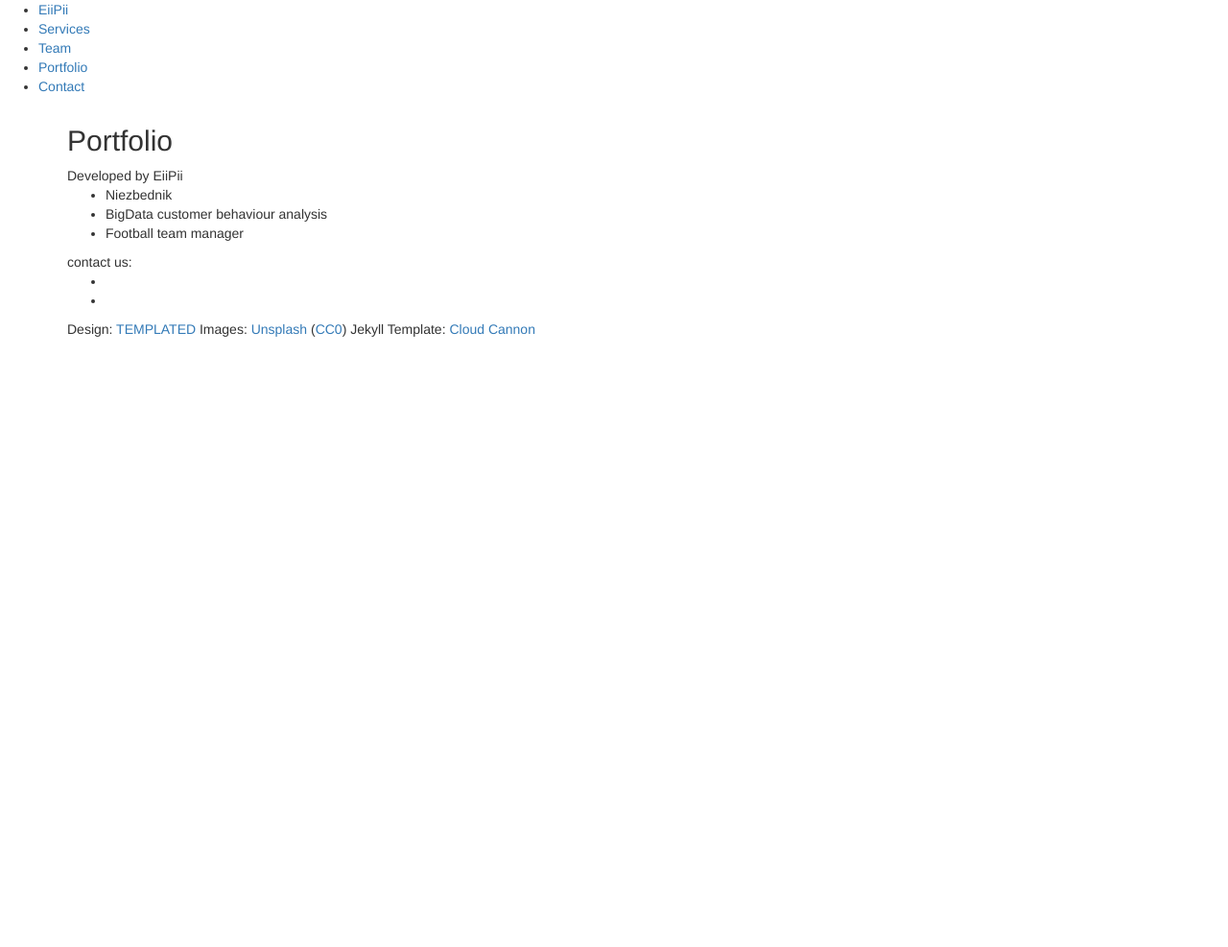
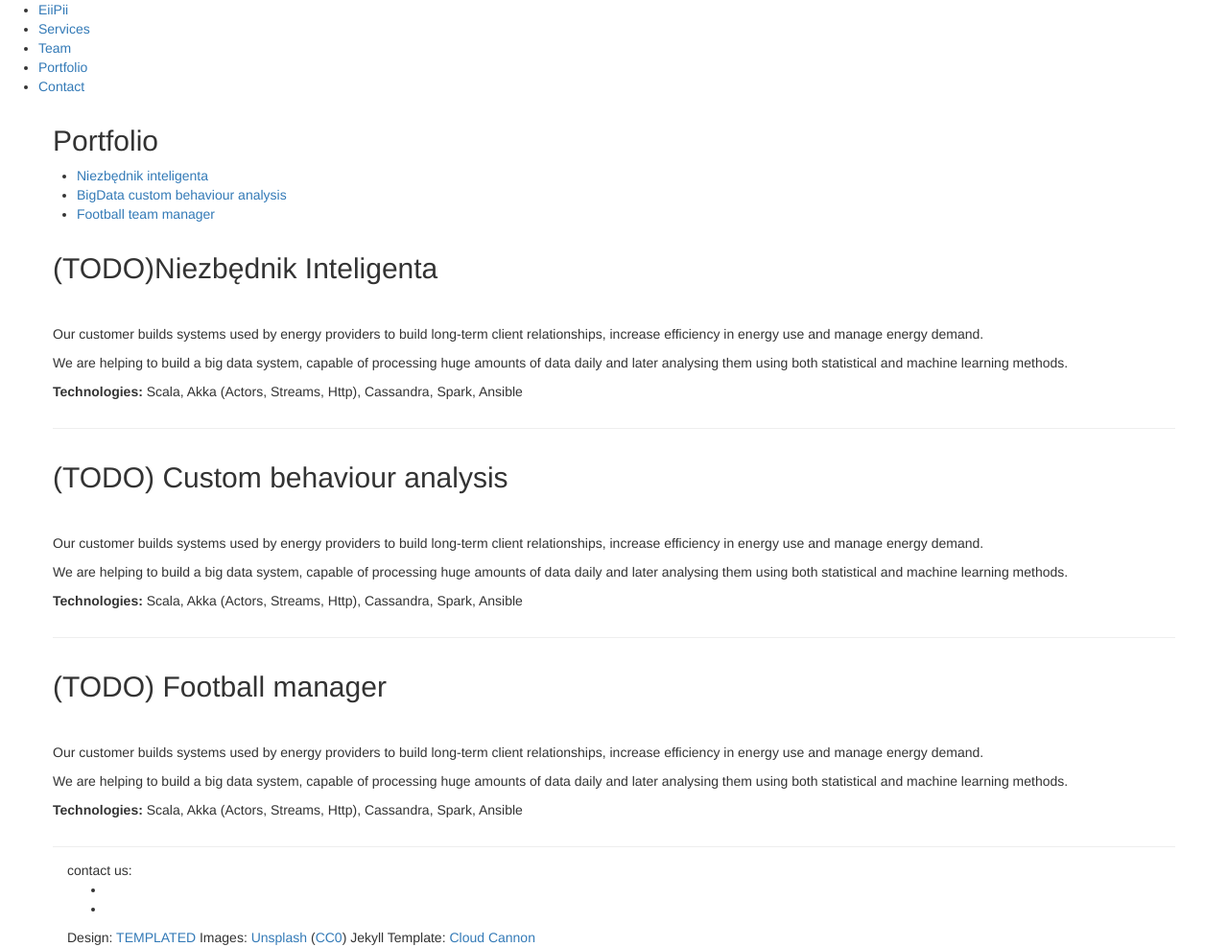
Before and after one commit to eiipii/eiipiihomepage, a Jekyll site: the page built from portfolio.html, in a window 1280 px wide. Shown: the whole page at 96% size. Built offline with Jekyll 4.4.1, drawn with Linux system fonts in a browser that asks for light colours; nearby versions of some CDN libraries; before the commit the page ends 900 px from its top, so only the background shows below that.

Commit message:
added separate files for info-layout content, small style changes

```diff
--- /dev/null
+++ b/_includes/portfolioBar.html
@@ -0,0 +1,17 @@
+<!-- Sidebar -->
+<div id="sidebar" class="2u">
+    <section>
+        <header>
+            <h2>Portfolio</h2>
+        </header>
+        <div class="row">
+            <section>
+                <ul class="default" id="serviceReference">
+                    <li><a href="#niezbednik">Niezbędnik inteligenta</a></li>
+                    <li><a href="#bigdata">BigData custom behaviour analysis</a></li>
+                    <li><a href="#football">Football team manager</a></li>
+                </ul>
+            </section>
+        </div>
+    </section>
+</div>
--- /dev/null
+++ b/_includes/portfolioContent.html
@@ -0,0 +1,30 @@
+<!-- portfolio content - right hand side, div class important -->
+<div id="content" class="8u skel-cell-important">
+    <section id="niezbednik">
+        <header style="margin-bottom: 3em">
+            <h2>(TODO)Niezbędnik Inteligenta</h2> <!--TODO section graphics-->
+        </header>
+        <p>Our customer builds systems used by energy providers to build long-term client relationships, increase efficiency in energy use and manage energy demand.</p>
+        <p>We are helping to build a big data system, capable of processing huge amounts of data daily and later analysing them using both statistical and machine learning methods.</p>
+        <p><b>Technologies:</b> Scala, Akka (Actors, Streams, Http), Cassandra, Spark, Ansible</p>
+        <hr style="margin: 2em 0 0 0; padding: 1em 0 0 0;"> <!-- TODO style inline-ed for now, should make a child -->
+    </section>
+   <section id="bigdata">
+        <header style="margin-bottom: 3em">
+            <h2>(TODO) Custom behaviour analysis</h2> <!--TODO section graphics-->
+        </header>
+        <p>Our customer builds systems used by energy providers to build long-term client relationships, increase efficiency in energy use and manage energy demand.</p>
+        <p>We are helping to build a big data system, capable of processing huge amounts of data daily and later analysing them using both statistical and machine learning methods.</p>
+        <p><b>Technologies:</b> Scala, Akka (Actors, Streams, Http), Cassandra, Spark, Ansible</p>
+       <hr style="margin: 2em 0 0 0; padding: 1em 0 0 0;"> <!-- TODO style inline-ed for now, should make a child -->
+    </section>
+   <section id="football">
+        <header style="margin-bottom: 3em">
+            <h2>(TODO) Football manager</h2> <!--TODO section graphics-->
+        </header>
+        <p>Our customer builds systems used by energy providers to build long-term client relationships, increase efficiency in energy use and manage energy demand.</p>
+        <p>We are helping to build a big data system, capable of processing huge amounts of data daily and later analysing them using both statistical and machine learning methods.</p>
+        <p><b>Technologies:</b> Scala, Akka (Actors, Streams, Http), Cassandra, Spark, Ansible</p>
+       <hr style="margin: 2em 0 0 0; padding: 1em 0 0 0;"> <!-- TODO style inline-ed for now, should make a child -->
+    </section>
+</div>
--- a/portfolio.html
+++ b/portfolio.html
@@ -3,19 +3,15 @@ title: Linear
 layout: info
 ---
 <!-- Main -->
-	<div id="main">
-		<div id="content" class="container">
-			<section>
-				<header>
-					<h2>Portfolio</h2>
-					<span class="byline">Developed by EiiPii</span>
-				</header>
-				<ul>
-					<li>Niezbednik</li>
-					<li>BigData customer behaviour analysis</li>
-					<li>Football team manager</li>
-				</ul>
-			</section>
+<div id="main">
+	<div class="container" id="services">
+		<div class="row">
+			{% include portfolioBar.html %}
+
+			<!-- Content -->
+			{% include portfolioContent.html %}
+
 		</div>
 	</div>
+</div>
 <!-- /Main -->
```
Also changed, not shown: _includes/servicesContent.html (added, +65 -0 lines), services.html (+1 -56 lines), assets/css/style.css (line endings or trailing spaces).
